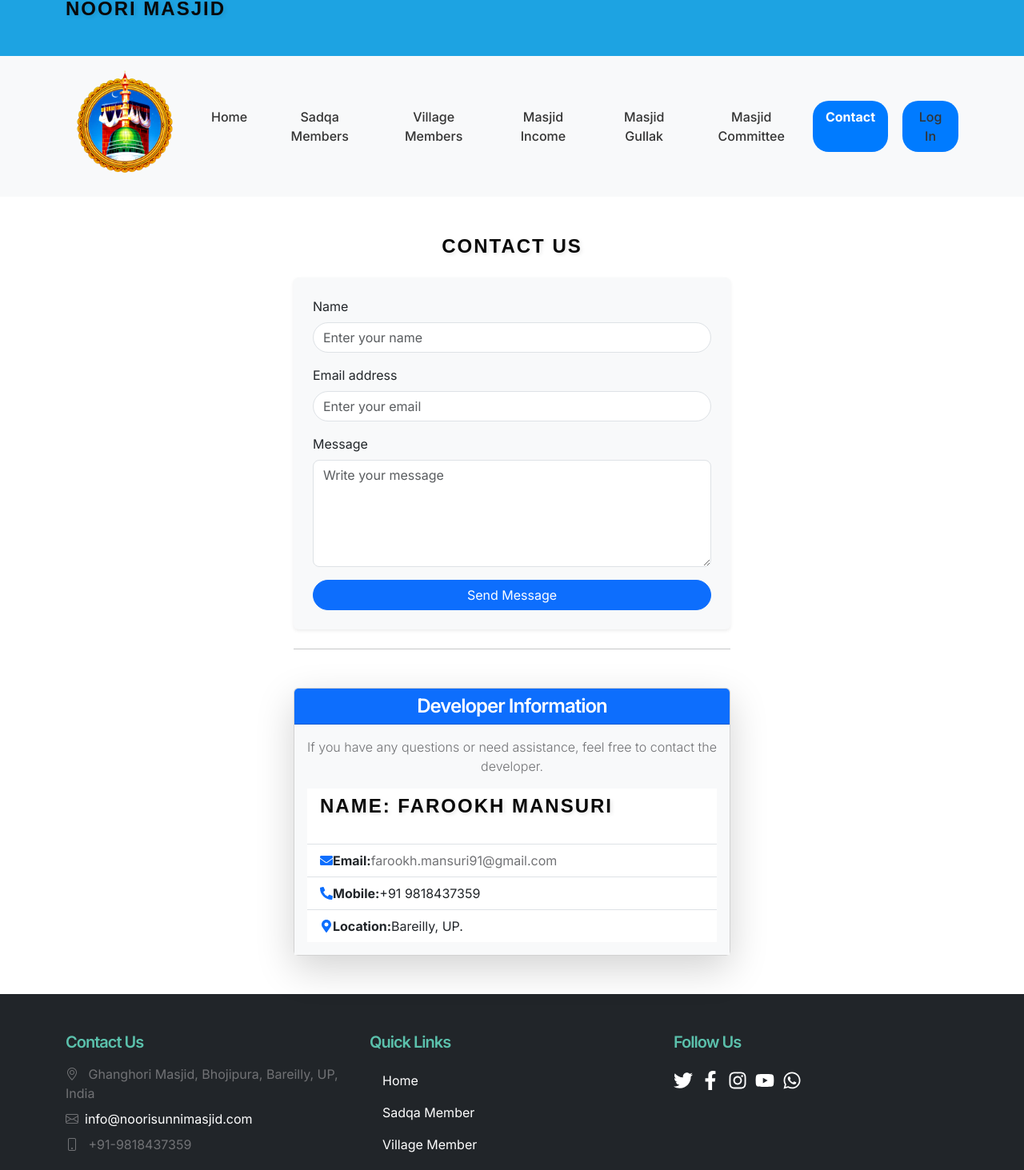
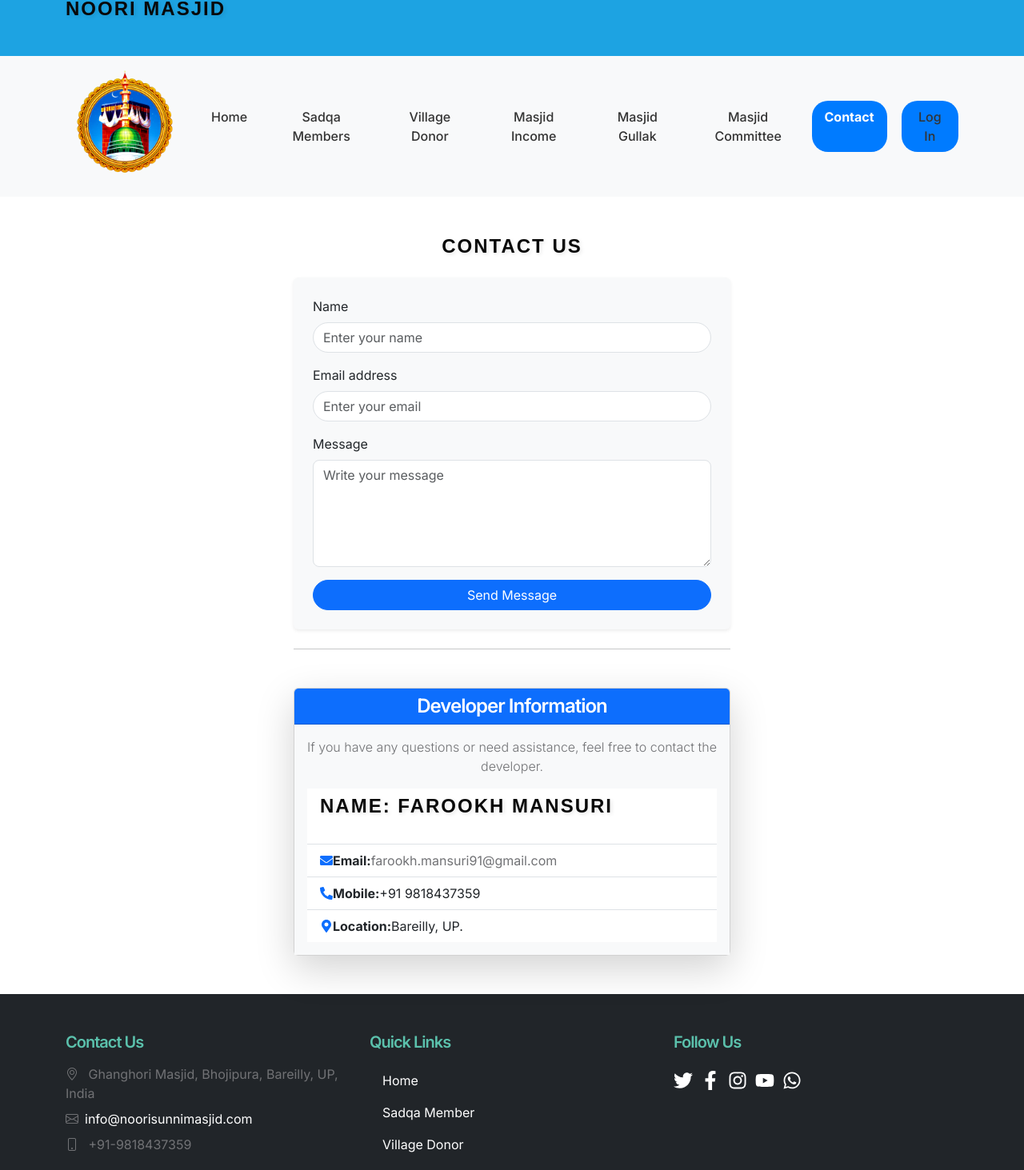
Before and after one commit to Farookh-Mansuri91/JamaMasjid, a Next.js app: page /Contact in a window 1280 px wide. Shown: the part 55-1518 px from the top of the page at 80% size. Built offline with nearby package versions, Linux system fonts and the light colour scheme.

Commit message:
Name update

```diff
--- a/src/app/component/VillagePaymentTrackerForm/PaymentTrackerForm.js
+++ b/src/app/component/VillagePaymentTrackerForm/PaymentTrackerForm.js
@@ -300,7 +300,7 @@
         <>
             <Container className="my-5">
                 <h2 className="text-center mb-4" style={headingStyle}>
-                    Village Member Payment Tracker
+                    Village Donor Payment Tracker
                 </h2>
                 {/* Back Button - Right aligned on mobile, Left on tablets/desktops */}
                 <div className="d-flex justify-content-md-start justify-content-end mb-3">
--- a/src/app/component/common/Footer.js
+++ b/src/app/component/common/Footer.js
@@ -26,7 +26,7 @@
             <Nav className="flex-column">
               <Nav.Link href="/Home" className="text-white">Home</Nav.Link>
               <Nav.Link href="/SadqaMemberList" className="text-white">Sadqa Member</Nav.Link>
-              <Nav.Link href="/VillageMemberList" className="text-white">Village Member</Nav.Link>
+              <Nav.Link href="/VillageMemberList" className="text-white">Village Donor</Nav.Link>
               <Nav.Link href="/IncomeDetails" className="text-white">Masjid Income</Nav.Link>
               <Nav.Link href="/MasjidGullak" className="text-white">Masjid Gullak</Nav.Link>
               <Nav.Link href="/MasjidCommitteeList" className="text-white">Masjid Committee</Nav.Link>
--- a/src/app/component/common/Header.js
+++ b/src/app/component/common/Header.js
@@ -94,7 +94,7 @@
             {[
               { href: "/Home", label: "Home" },
               { href: "/SadqaMemberList", label: "Sadqa Members" },
-              { href: "/VillageMemberList", label: "Village Members" },
+              { href: "/VillageMemberList", label: "Village Donor" },
                { href: "/IncomeDetails", label: "Masjid Income" },
               { href: "/MasjidGullak", label: "Masjid Gullak" },
               { href: "/MasjidCommitteeList", label: "Masjid Committee" }, // <-- This needs special styling
```
Also changed, not shown: src/app/component/MemberForm/VillageMember.js (+4 -4 lines).
